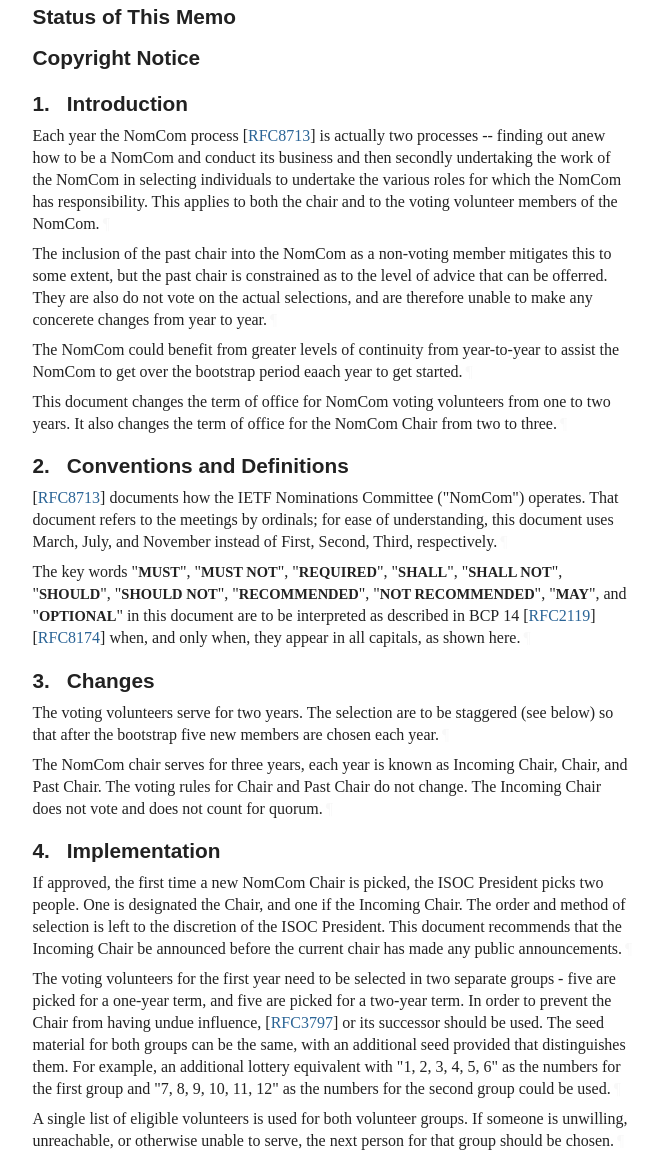
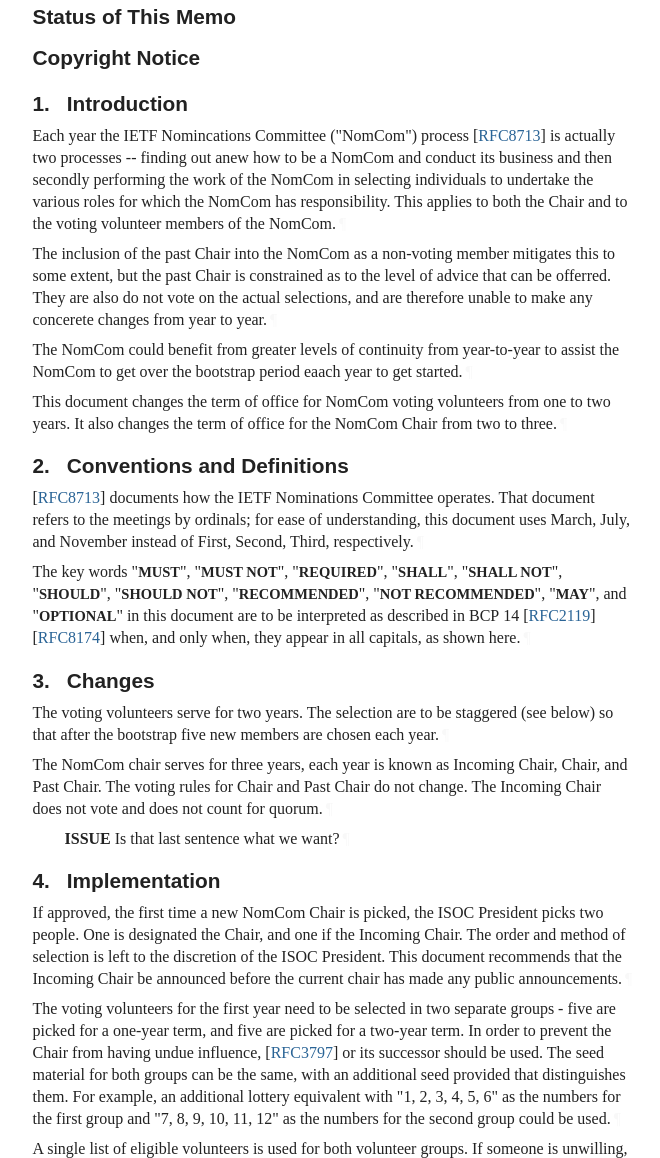
Before and after one commit to richsalz/nomcom-changes, a plain HTML site: page draft-rsalz-gih-nomcom-2years.html in a window 1280 px wide. Shown: the part 827-1985 px from the top of the page, without its empty margins (92-752 px from the left). Drawn offline with Linux system fonts and the light colour scheme; a web font is replaced by a local one.

Commit message:
Script updating gh-pages from 2a9c207. [ci skip]

```diff
--- a/draft-rsalz-gih-nomcom-2years.html
+++ b/draft-rsalz-gih-nomcom-2years.html
@@ -1198,14 +1198,14 @@ from two to three.<a href="#section-abstract-4" class="pilcrow">¶</a></p>
       <h2 id="name-introduction">
 <a href="#section-1" class="section-number selfRef">1. </a><a href="#name-introduction" class="section-name selfRef">Introduction</a>
       </h2>
-<p id="section-1-1">Each year the NomCom process <span>[<a href="#RFC8713" class="cite xref">RFC8713</a>]</span> is actually two processes
--- finding out anew
-how to be a NomCom and conduct its business and then secondly undertaking the
+<p id="section-1-1">Each year the IETF Nomincations Committee ("NomCom")
+process <span>[<a href="#RFC8713" class="cite xref">RFC8713</a>]</span> is actually two processes -- finding out anew
+how to be a NomCom and conduct its business and then secondly performing the
 work of the NomCom in selecting individuals to undertake the various roles
-for which the NomCom has responsibility. This applies to both the chair and
+for which the NomCom has responsibility. This applies to both the Chair and
 to the voting volunteer members of the NomCom.<a href="#section-1-1" class="pilcrow">¶</a></p>
-<p id="section-1-2">The inclusion of the past chair into the NomCom as a non-voting member
-mitigates this to some extent, but the past chair is constrained as to the
+<p id="section-1-2">The inclusion of the past Chair into the NomCom as a non-voting member
+mitigates this to some extent, but the past Chair is constrained as to the
 level of advice that can be offerred.  They are also do not vote on the
 actual selections, and are therefore unable to make any concerete changes
 from year to year.<a href="#section-1-2" class="pilcrow">¶</a></p>
@@ -1222,7 +1222,7 @@ from two to three.<a href="#section-1-4" class="pilcrow">¶</a></p>
       <h2 id="name-conventions-and-definitions">
 <a href="#section-2" class="section-number selfRef">2. </a><a href="#name-conventions-and-definitions" class="section-name selfRef">Conventions and Definitions</a>
       </h2>
-<p id="section-2-1"><span>[<a href="#RFC8713" class="cite xref">RFC8713</a>]</span> documents how the IETF Nominations Committee ("NomCom")
+<p id="section-2-1"><span>[<a href="#RFC8713" class="cite xref">RFC8713</a>]</span> documents how the IETF Nominations Committee
 operates. That document refers to the meetings by ordinals; for ease of
 understanding, this document uses March, July, and November instead of
 First, Second, Third, respectively.<a href="#section-2-1" class="pilcrow">¶</a></p>
@@ -1244,6 +1244,11 @@ five new members are chosen each year.<a href="#section-3-1" class="pilcrow">¶<
 Incoming Chair, Chair, and Past Chair.
 The voting rules for Chair and Past Chair do not change.
 The Incoming Chair does not vote and does not count for quorum.<a href="#section-3-2" class="pilcrow">¶</a></p>
+<ul class="normal ulEmpty">
+<li class="normal ulEmpty" id="section-3-3.1">
+          <p id="section-3-3.1.1"><strong>ISSUE</strong> Is that last sentence what we want?<a href="#section-3-3.1.1" class="pilcrow">¶</a></p>
+</li>
+      </ul>
 </section>
 </div>
 <div id="implementation">
@@ -1312,8 +1317,8 @@ It seems obvious that this will make it harder to maintain confidentiality.
 For example, a participant in years <em>N</em> and <em>N+1</em> will have to ensure
 that they do not discuss <em>N+1</em> items with someone who was a participant
 in <em>N</em> and <em>N-1</em>.<a href="#section-6-2" class="pilcrow">¶</a></p>
-<p id="section-6-3">Indeed, a key goal of this document is to introduce greater continuity
-across NomComs/<a href="#section-6-3" class="pilcrow">¶</a></p>
+<p id="section-6-3">Note, however, that the key goal of this document is to introduce greater
+continuity across NomComs.<a href="#section-6-3" class="pilcrow">¶</a></p>
 </section>
 </div>
 <div id="iana-considerations">
@@ -1329,7 +1334,8 @@ across NomComs/<a href="#section-6-3" class="pilcrow">¶</a></p>
       <h2 id="name-llc-considerations">
 <a href="#section-8" class="section-number selfRef">8. </a><a href="#name-llc-considerations" class="section-name selfRef">LLC Considerations</a>
       </h2>
-<p id="section-8-1">The LLC is requested to provide free registration for the NomCom Chair and
+<p id="section-8-1">The LLC is requested to provide free registration for the NomCom Chair
+(and only the current Chair) and
 the voting volunteers for the November meeting as that is when most of
 the candidate interviews are done.<a href="#section-8-1" class="pilcrow">¶</a></p>
 </section>
```
Also changed, not shown: draft-rsalz-gih-nomcom-2years.txt.
